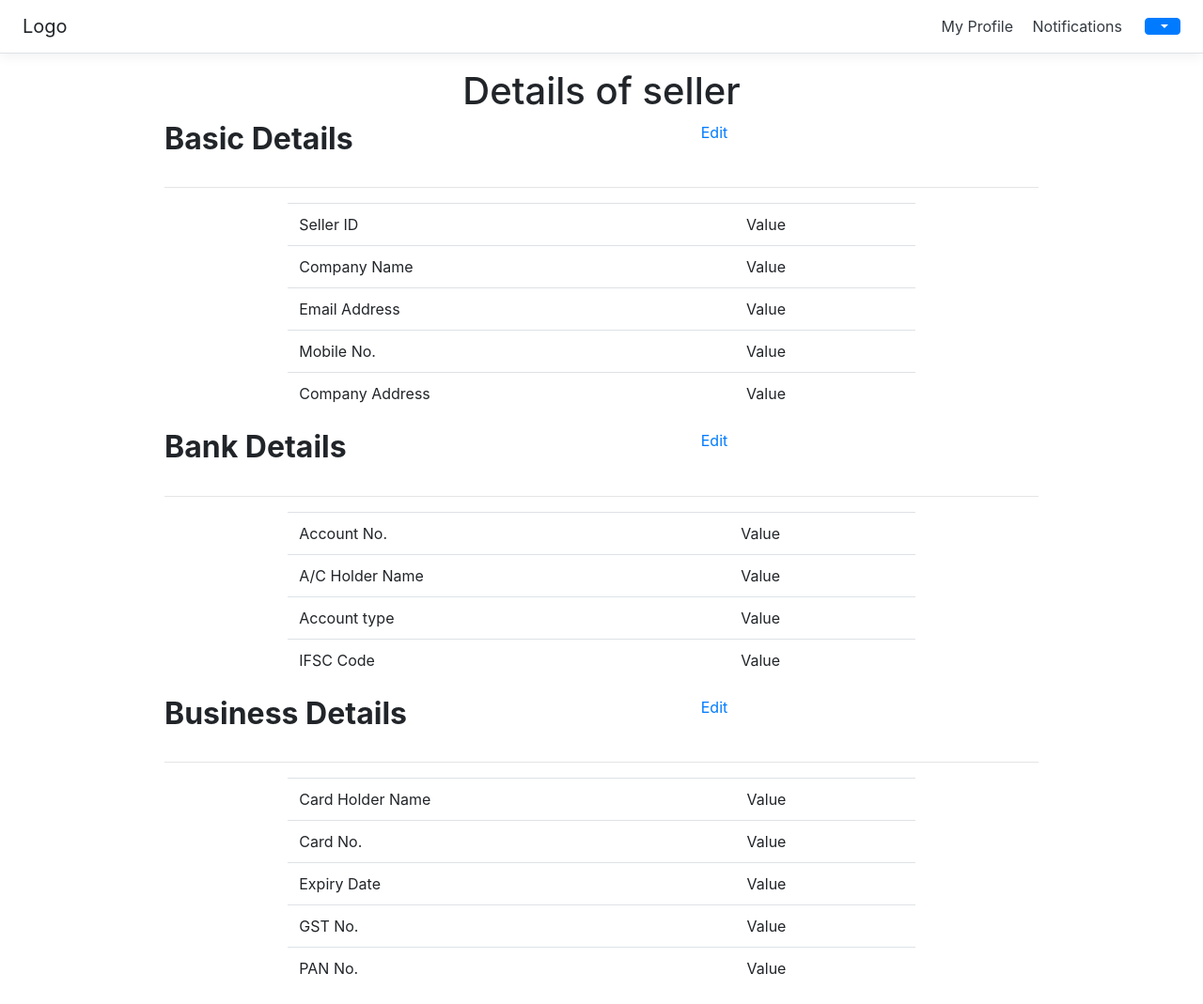
After one commit to meghamca16du/seller_performance_tool, a Django app: page /profile/ in a window 1280 px wide. The commit adds this page. Shown: the whole page at 94% size. Run offline with Django 3.2, Linux system fonts and the light colour scheme; some libraries are stand-ins or nearby versions.

Commit message:
profile page added

```diff
--- a/dashboard/views.py
+++ b/dashboard/views.py
@@ -7,3 +7,6 @@ def login(request):
 
 def home(request):
     return render(request,'home.html',{})
+
+def profile(request):
+    return render(request,'profile.html',{})
--- a/seller_perf_tool/urls.py
+++ b/seller_perf_tool/urls.py
@@ -19,6 +19,9 @@ from dashboard import views
 
 urlpatterns = [
     path('admin/', admin.site.urls),
+    path('',views.login,name='login'),
     path('home/',views.home,name='home'),
-    path('',views.login,name='login'),
+    path('profile/',views.profile,name='profile'),
+
+
 ]
--- /dev/null
+++ b/templates/base.html
@@ -0,0 +1,42 @@
+{% load static %}
+<html lang="en">
+  <head>
+    <meta charset="utf-8">
+    <meta name="viewport" content="width=device-width, initial-scale=1, shrink-to-fit=no">
+    <meta name="description" content="">
+    <meta name="author" content="">
+    <link rel="icon" href="../../../../favicon.ico">
+
+    <title> Dashboard </title>
+
+    <!-- Bootstrap core CSS -->
+    <link href="{% static '/bootstrap.min.css' %}" rel="stylesheet">
+
+    <!-- Custom styles for this template -->
+    <link href="{% static '/pricing.css' %}" rel="stylesheet">
+  </head>
+
+  <body>
+
+    <div class="d-flex flex-column flex-md-row align-items-center p-3 px-md-4 mb-3 bg-white border-bottom box-shadow">
+      <h5 class="my-0 mr-md-auto font-weight-normal"> Logo</h5>
+      <nav class="my-2 my-md-0 mr-md-3">
+        <a class="p-2 text-dark" href="{% url 'profile' %}">My Profile</a>
+        <a class="p-2 text-dark" href="#">Notifications</a>
+      </nav>
+
+      <!-- adding drop down button -->
+      <div class="dropdown">
+            <button class="btn btn-primary dropdown-toggle" type="button" data-toggle="dropdown">
+            <span class="caret"></span></button>
+            <ul class="dropdown-menu">
+              <li><a href="#">Settings</a></li>
+              <li><a href="{% url 'login' %}">Logout</a></li>
+            </ul>
+      </div>
+
+    </div>
+    {% block headerbar %}
+    {% endblock headerbar %}
+    </body>
+    </html>
--- a/templates/home.html
+++ b/templates/home.html
@@ -22,7 +22,7 @@
     <div class="d-flex flex-column flex-md-row align-items-center p-3 px-md-4 mb-3 bg-white border-bottom box-shadow">
       <h5 class="my-0 mr-md-auto font-weight-normal"> Logo</h5>
       <nav class="my-2 my-md-0 mr-md-3">
-        <a class="p-2 text-dark" href="#">My Profile</a>
+        <a class="p-2 text-dark" href="{% url 'profile' %}">My Profile</a>
         <a class="p-2 text-dark" href="#">Notifications</a>
       </nav>
 
@@ -32,7 +32,7 @@
             <span class="caret"></span></button>
             <ul class="dropdown-menu">
               <li><a href="#">Settings</a></li>
-              <li><a href="#">Logout</a></li>
+              <li><a href="{% url 'login' %}">Logout</a></li>
             </ul>
       </div>
 
--- /dev/null
+++ b/templates/profile.html
@@ -0,0 +1,167 @@
+{% extends 'base.html' %}
+{% load static %}
+<!DOCTYPE html>
+<html>
+  <head>
+    <meta name="viewport" content="width=device-width, initial-scale=1">
+    <link rel="stylesheet" href="{% static 'css/bootstrap.min.css' %}">
+    <script src="https://ajax.googleapis.com/ajax/libs/jquery/3.3.1/jquery.min.js"></script>
+    <script src="https://maxcdn.bootstrapcdn.com/bootstrap/3.3.7/js/bootstrap.min.js"></script>
+	<script src="https://ajax.googleapis.com/ajax/libs/jquery/3.3.1/jquery.min.js"></script>
+
+    {% block headerbar %}
+
+    <script>
+$(document).ready(function(){
+
+    $("#button").click(function(){
+	for(i=1;i<5;i++)
+	{
+	var text = $('.text'+ i +'-info').text();
+	var input = $('<input id="attribute" type="text" value="' + text + '" />')
+     $('.text'+ i +'-info').text('').append(input);
+
+	 }
+    });
+
+
+	$("#button1").click(function(){
+	for(i=5;i<10;i++)
+	{
+	var text = $('.text'+ i +'-info').text();
+	var input = $('<input id="attribute" type="text" value="' + text + '" />')
+     $('.text'+ i +'-info').text('').append(input);
+
+	 }
+    });
+
+
+	$("#button2").click(function(){
+	for(i=10;i<16;i++)
+	{
+	var text = $('.text'+ i +'-info').text();
+	var input = $('<input id="attribute" type="text" value="' + text + '" />')
+     $('.text'+ i +'-info').text('').append(input);
+
+	 }
+    });
+});
+</script>
+  </head>
+  <body>
+  <center><h1>Details of seller</h1>
+    <div class="container">
+	 <div class="row" >
+	  <div class="col-lg-5 col-md-2 col-sm-6 col-xs-2 pull-left" >
+	  <h2><p class="text-left"><span class="glyphicon glyphicon-chevron-right"></span><b>Basic Details</b></p></h2>
+	  </div>
+	  <div class="col-lg-5 col-md-2 col-sm-6 col-xs-2 toppad  pull-right  ">
+            <A href="#" id="button1" >Edit<span class="glyphicon glyphicon-pencil"></span></A>
+      </div>
+	 </div>
+    <hr>
+
+			<div class=" col-md-9 col-lg-9 ">
+                  <table class="table table-user-information">
+                    <tbody>
+                      <tr>
+                        <td>Seller ID</td>
+                        <td class="text5-info">Value</td>
+                      </tr>
+                      <tr>
+                        <td>Company Name</td>
+                        <td class="text6-info">Value</td>
+                      </tr>
+                      <tr>
+                        <td>Email Address</td>
+                        <td class="text7-info">Value</td>
+                      </tr>
+                        <tr>
+                        <td>Mobile No.</td>
+                        <td class="text8-info">Value</td>
+                        </tr>
+                        <tr>
+                        <td>Company Address</td>
+                        <td class="text9-info">Value</td>
+                      </tr>
+                    </tbody>
+                  </table>
+			</div>
+   </div>
+   <div class="container">
+	 <div class="row" >
+	   <div class="col-lg-5 col-md-2 col-sm-6 col-xs-2 pull-left" >
+	    <h2><p class="text-left"><span class="glyphicon glyphicon-chevron-right"></span><b>Bank Details</b></p></h2>
+	  </div>
+	  <div class="col-lg-5 col-md-2 col-sm-6 col-xs-24 toppad  pull-right  ">
+            <A href="#" id="button">Edit<span class="glyphicon glyphicon-pencil"></span></A>
+      </div>
+	 </div>
+    <hr>
+
+			<div class=" col-md-9 col-lg-9 ">
+                  <table class="table table-user-information">
+                    <tbody>
+                      <tr>
+                        <td>Account No.</td>
+                        <td class="text1-info">Value</td>
+                      </tr>
+                      <tr>
+                        <td>A/C Holder Name</td>
+                        <td class="text2-info">Value</td>
+                      </tr>
+                      <tr>
+                        <td>Account type</td>
+                        <td class="text3-info">Value</td>
+                      </tr>
+                        <tr>
+                        <td>IFSC Code</td>
+                        <td class="text4-info">Value</td>
+                      </tr>
+                    </tbody>
+                  </table>
+			</div>
+   </div>
+
+   <div class="container">
+	 <div class="row" >
+	  <div class="col-lg-5 col-md-2 col-sm-6 col-xs-2 pull-left" >
+	   <h2><p class="text-left"><span class="glyphicon glyphicon-chevron-right"></span><b>Business Details</b></p></h2>
+	  </div>
+	  <div class="col-lg-5 col-md-2 col-sm-6 col-xs-2 toppad  pull-right  ">
+            <A href="#" id="button2" >Edit<span class="glyphicon glyphicon-pencil"></span></A>
+      </div>
+	 </div>
+    <hr>
+
+   <div class=" col-md-9 col-lg-9 ">
+                  <table class="table table-user-information">
+                    <tbody>
+                      <tr>
+                        <td>Card Holder Name</td>
+                        <td class="text11-info">Value</td>
+                      </tr>
+                      <tr>
+                        <td>Card No.</td>
+                        <td class="text12-info">Value</td>
+                      </tr>
+                         <tr>
+                        <td>Expiry Date</td>
+                        <td class="text13-info">Value</td>
+                      </tr>
+					    <tr>
+                        <td>GST No.</td>
+                        <td class="text14-info">Value</td>
+                      </tr>
+					    <tr>
+                        <td>PAN No.</td>
+                        <td class="text15-info">Value</td>
+                      </tr>
+                      </tr>
+                    </tbody>
+                  </table>
+			</div>
+   </div>
+   {% endblock headerbar %}
+  </body>
+</html>
```
Also changed, not shown: seller_perf_tool/settings.py (+7 -3 lines), templates/login.html (+4 -3 lines).
